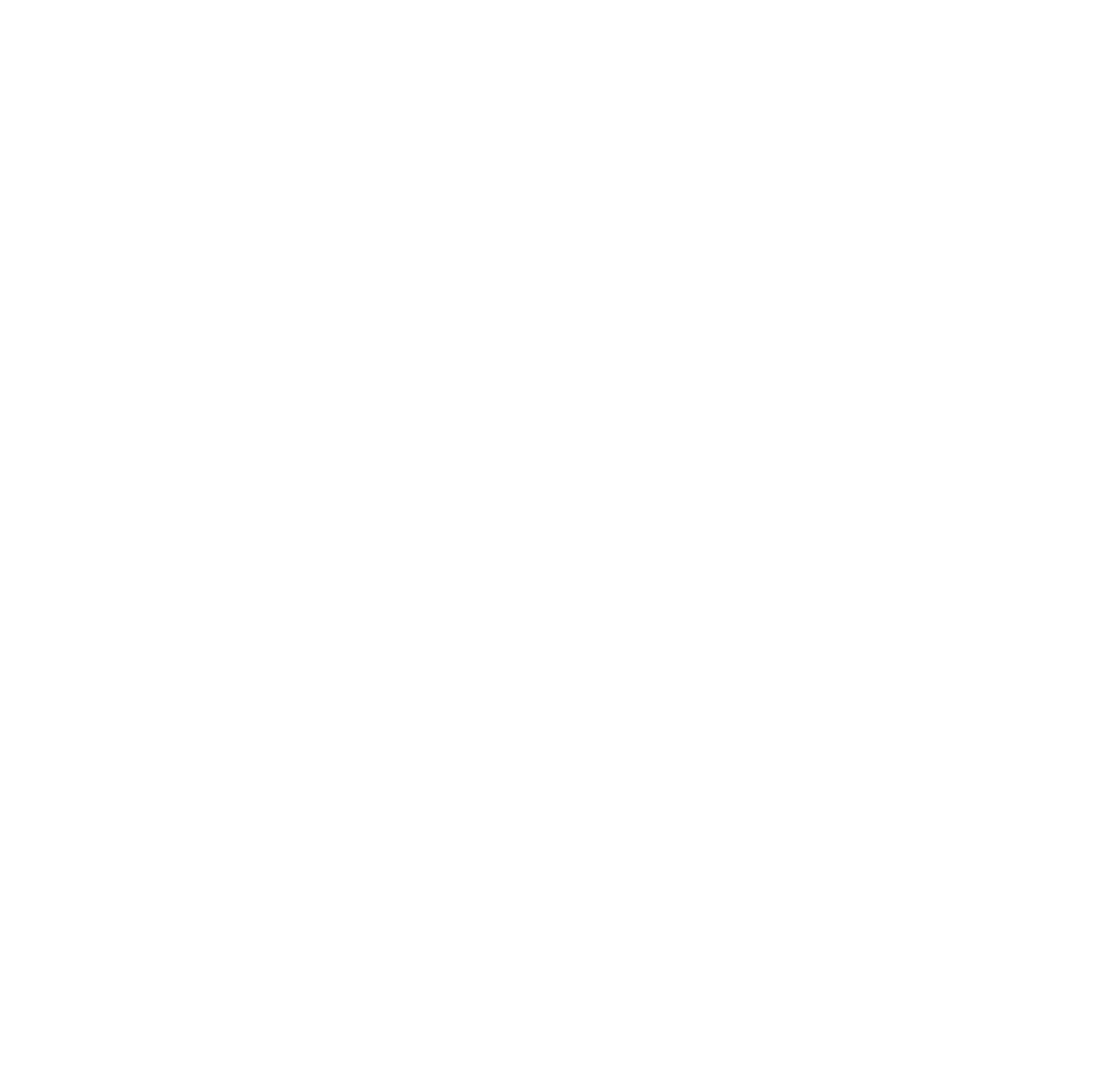
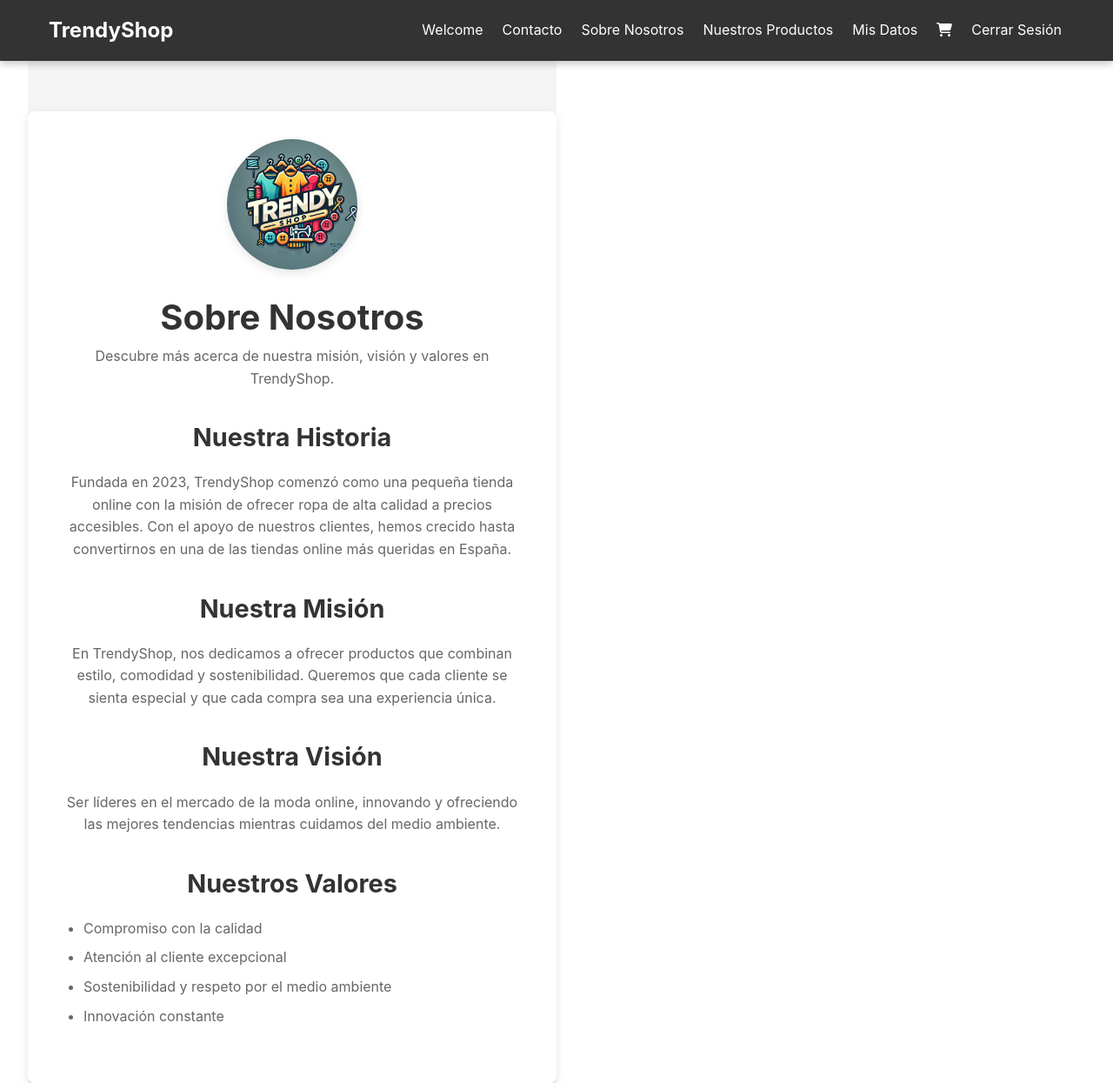
Before and after one commit to yzcz1/ADI-PRAC3, a Vue app: page /about-us in a window 1280 px wide. Before the commit this address had no page. Shown: the whole page at 87% size. Before the commit the page ends 800 px from the top, so only its background shows below. Built offline with nearby package versions, Linux system fonts and the light colour scheme.

Commit message:
vista de sobre nosotros hecha

```diff
--- a/src/components/NavBar.vue
+++ b/src/components/NavBar.vue
@@ -14,7 +14,10 @@
           <li>
             <router-link to="/contact" class="navbar-link">Contacto</router-link>
           </li>
-          <li><a href="#">Sobre Nosotros</a></li>
+          <li>
+            <router-link to="/about-us" class="navbar-link">Sobre Nosotros</router-link>
+          </li>
+
           <li><a href="#">Nuestros Productos</a></li>
           <li><a href="#">Mis Datos</a></li>
           <li><a href="#"><i class="fas fa-shopping-cart"></i></a></li>
--- a/src/router/index.js
+++ b/src/router/index.js
@@ -32,6 +32,12 @@ const router = createRouter({
       name: 'contact',
       component: ContactView, // Nueva ruta para contacto
     },
+    {
+      path: '/about-us',
+      name: 'about-us',
+      component: () => import('@/views/AboutUsView.vue'),
+    },
+
   ],
 });
 
--- /dev/null
+++ b/src/views/AboutUsView.vue
@@ -0,0 +1,151 @@
+<script setup>
+import NavBar from '@/components/NavBar.vue';
+import { useAuthStore } from '@/stores/auth';
+import { ref } from 'vue';
+
+const authStore = useAuthStore();
+
+const logout = async () => {
+  try {
+    await authStore.logout();
+    window.location.href = '/';
+  } catch (error) {
+    alert('Error al cerrar sesión: ' + error.message);
+  }
+};
+
+// Ruta correcta al logo
+const logoSrc = new URL('@/assets/images/image1.jpg', import.meta.url).href;
+</script>
+
+<template>
+  <div class="aboutus-background">
+    <!-- NavBar -->
+    <NavBar :username="authStore.user?.email" @logout="logout" />
+
+    <div class="aboutus-container">
+      <!-- Sección del logo -->
+      <div class="logo-section">
+        <img :src="logoSrc" alt="Logo de TrendyShop" class="aboutus-logo" />
+        <h1>Sobre Nosotros</h1>
+        <p>Descubre más acerca de nuestra misión, visión y valores en TrendyShop.</p>
+      </div>
+
+      <!-- Sección de historia -->
+      <div class="section">
+        <h2>Nuestra Historia</h2>
+        <p>
+          Fundada en 2023, TrendyShop comenzó como una pequeña tienda online con
+          la misión de ofrecer ropa de alta calidad a precios accesibles. Con el
+          apoyo de nuestros clientes, hemos crecido hasta convertirnos en una
+          de las tiendas online más queridas en España.
+        </p>
+      </div>
+
+      <!-- Sección de misión -->
+      <div class="section">
+        <h2>Nuestra Misión</h2>
+        <p>
+          En TrendyShop, nos dedicamos a ofrecer productos que combinan estilo,
+          comodidad y sostenibilidad. Queremos que cada cliente se sienta
+          especial y que cada compra sea una experiencia única.
+        </p>
+      </div>
+
+      <!-- Sección de visión -->
+      <div class="section">
+        <h2>Nuestra Visión</h2>
+        <p>
+          Ser líderes en el mercado de la moda online, innovando y ofreciendo
+          las mejores tendencias mientras cuidamos del medio ambiente.
+        </p>
+      </div>
+
+      <!-- Sección de valores -->
+      <div class="section">
+        <h2>Nuestros Valores</h2>
+        <ul>
+          <li>Compromiso con la calidad</li>
+          <li>Atención al cliente excepcional</li>
+          <li>Sostenibilidad y respeto por el medio ambiente</li>
+          <li>Innovación constante</li>
+        </ul>
+      </div>
+    </div>
+  </div>
+</template>
+
+<style scoped>
+.aboutus-background {
+  min-height: 100vh;
+  background-color: #f5f5f5;
+  display: flex;
+  flex-direction: column;
+  align-items: center;
+  padding-top: 6rem; /* Espacio para que no tape el navbar */
+}
+
+.aboutus-container {
+  max-width: 900px;
+  width: 100%;
+  background-color: white;
+  padding: 2rem;
+  border-radius: 8px;
+  box-shadow: 0 4px 12px rgba(0, 0, 0, 0.1);
+  text-align: center;
+  margin-top: 2rem;
+}
+
+/* Logo */
+.logo-section {
+  margin-bottom: 2rem;
+}
+
+.aboutus-logo {
+  width: 150px;
+  height: auto;
+  margin-bottom: 1rem;
+  border-radius: 50%;
+  box-shadow: 0 4px 12px rgba(0, 0, 0, 0.1);
+}
+
+/* Títulos */
+h1 {
+  font-size: 2.5rem;
+  font-weight: bold;
+  color: #333;
+}
+
+h2 {
+  font-size: 1.8rem;
+  font-weight: bold;
+  color: #333;
+  margin-bottom: 1rem;
+}
+
+/* Texto */
+p {
+  font-size: 1rem;
+  color: #666;
+  margin-bottom: 1.5rem;
+  line-height: 1.6;
+}
+
+/* Listas */
+ul {
+  list-style-type: disc;
+  text-align: left;
+  padding-left: 2rem;
+}
+
+ul li {
+  font-size: 1rem;
+  color: #666;
+  margin-bottom: 0.5rem;
+}
+
+/* Sección */
+.section {
+  margin-bottom: 2rem;
+}
+</style>
```
